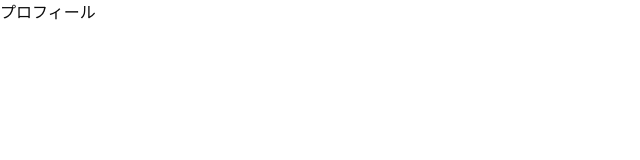
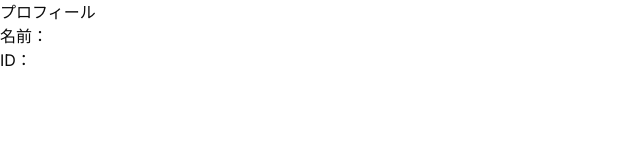
Before and after one commit to nakajima97/2025-simple-sns, a Next.js app: page /profile in a window 1280 px wide. Shown: the top 160 px of the page, without its empty margins (0-640 px from the left). Built offline with nearby package versions, Linux system fonts and the light colour scheme.

Commit message:
#8 プロフィール画面の実装

```diff
--- a/src/app/profile/page.tsx
+++ b/src/app/profile/page.tsx
@@ -1,6 +1,12 @@
 const Page = () => {
   return (
-    <div>プロフィール</div>
+    <div>
+      <h2>プロフィール</h2>
+      <ul>
+        <li>名前：</li>
+        <li>ID：</li>
+      </ul>
+    </div>
   )
 }
 
```
